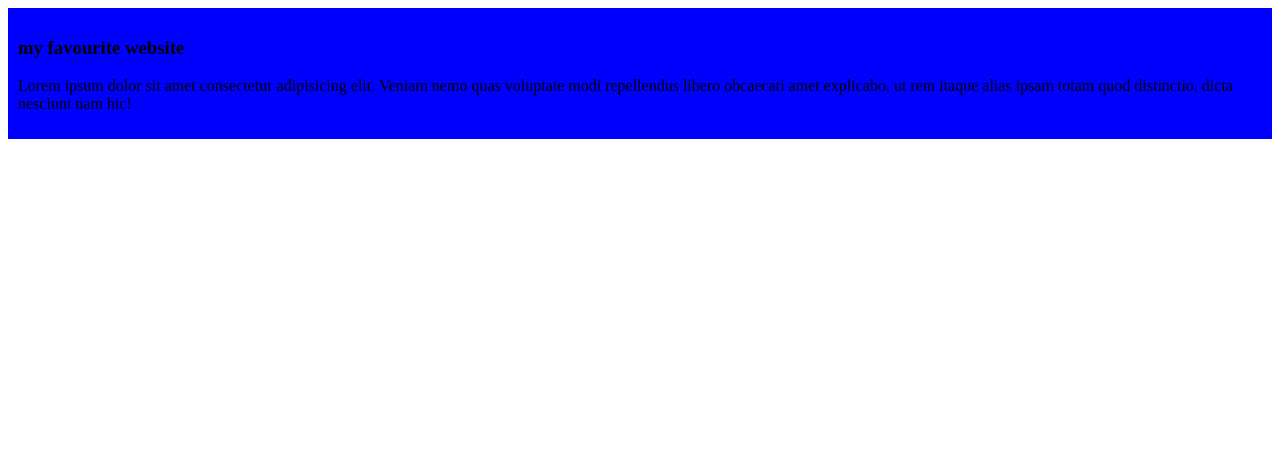
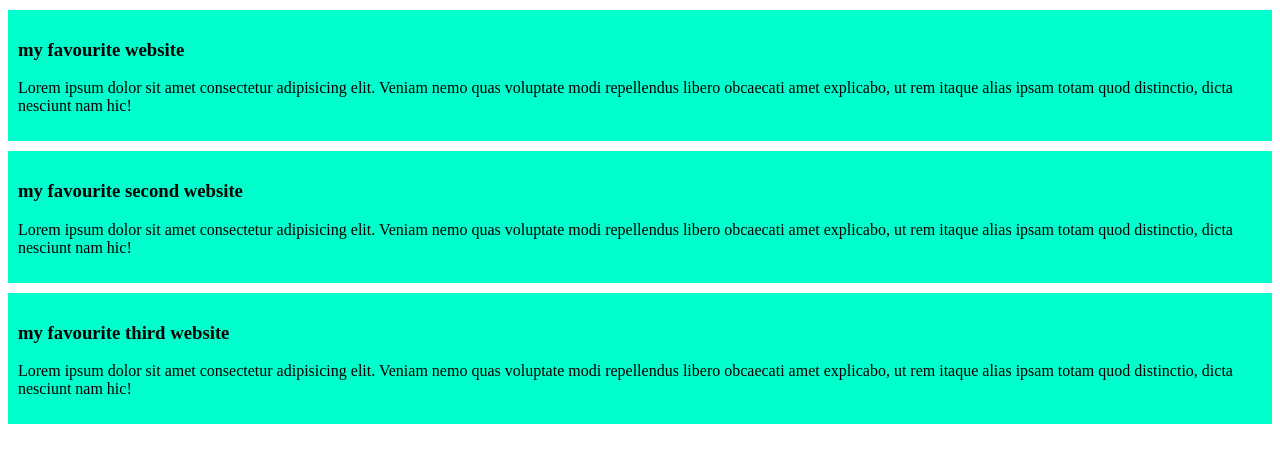
Before and after one commit to sagor3718/my-simple-website, a plain HTML site: page index.html in a window 1280 px wide. Drawn offline with Linux system fonts and the light colour scheme.

Commit message:
added second block

```diff
--- a/index.html
+++ b/index.html
@@ -13,5 +13,17 @@
             Lorem ipsum dolor sit amet consectetur adipisicing elit. Veniam nemo quas voluptate modi repellendus libero obcaecati amet explicabo, ut rem itaque alias ipsam totam quod distinctio, dicta nesciunt nam hic!
         </p>
     </div>
+    <div>
+        <h3>my favourite second website</h3>
+        <p>
+            Lorem ipsum dolor sit amet consectetur adipisicing elit. Veniam nemo quas voluptate modi repellendus libero obcaecati amet explicabo, ut rem itaque alias ipsam totam quod distinctio, dicta nesciunt nam hic!
+        </p>
+    </div>
+    <div>
+        <h3>my favourite third website</h3>
+        <p>
+            Lorem ipsum dolor sit amet consectetur adipisicing elit. Veniam nemo quas voluptate modi repellendus libero obcaecati amet explicabo, ut rem itaque alias ipsam totam quod distinctio, dicta nesciunt nam hic!
+        </p>
+    </div>
 </body>
 </html>
--- a/styles/blog.css
+++ b/styles/blog.css
@@ -1,4 +1,5 @@
 div{
-    background-color: blue;
+    background-color: rgb(0, 255, 204);
     padding: 10px;
+    margin-top: 10px;
 }
```
